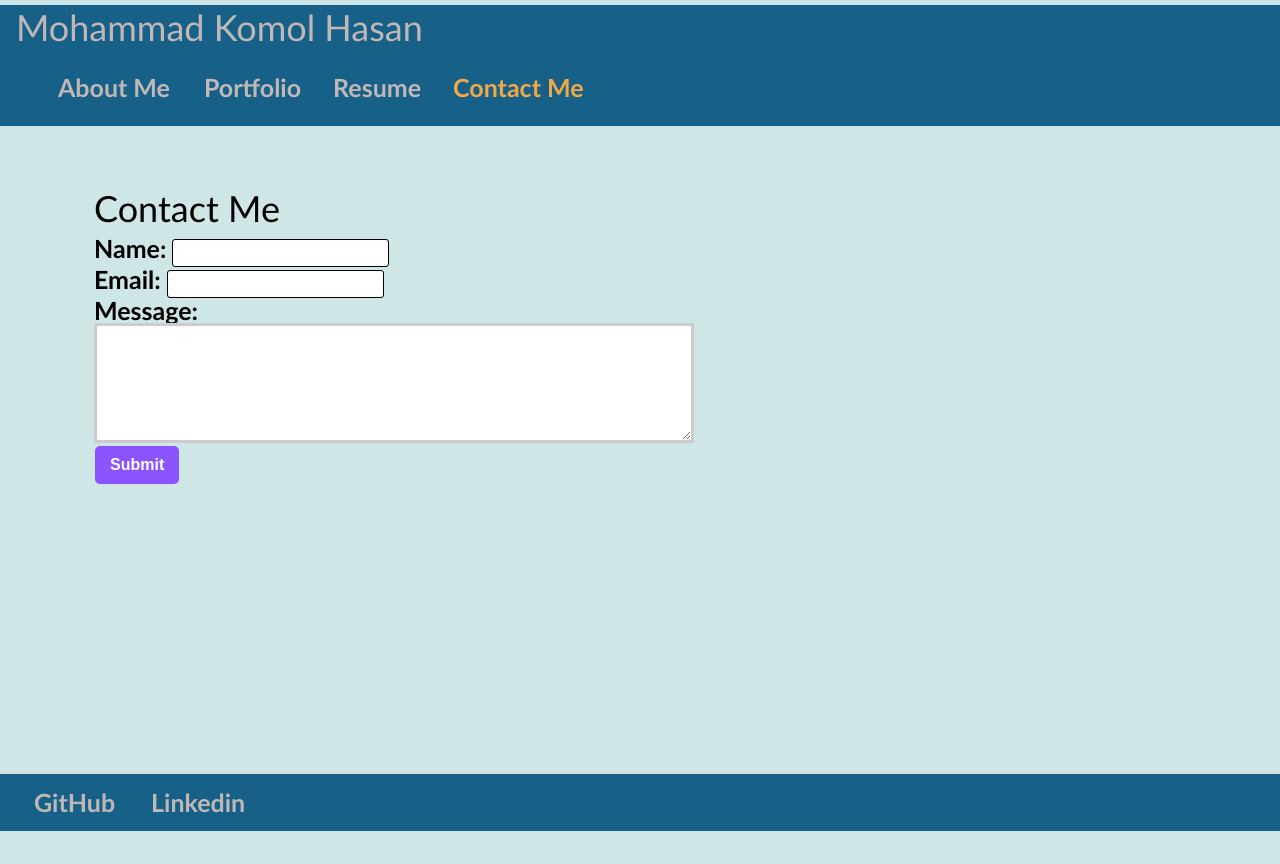
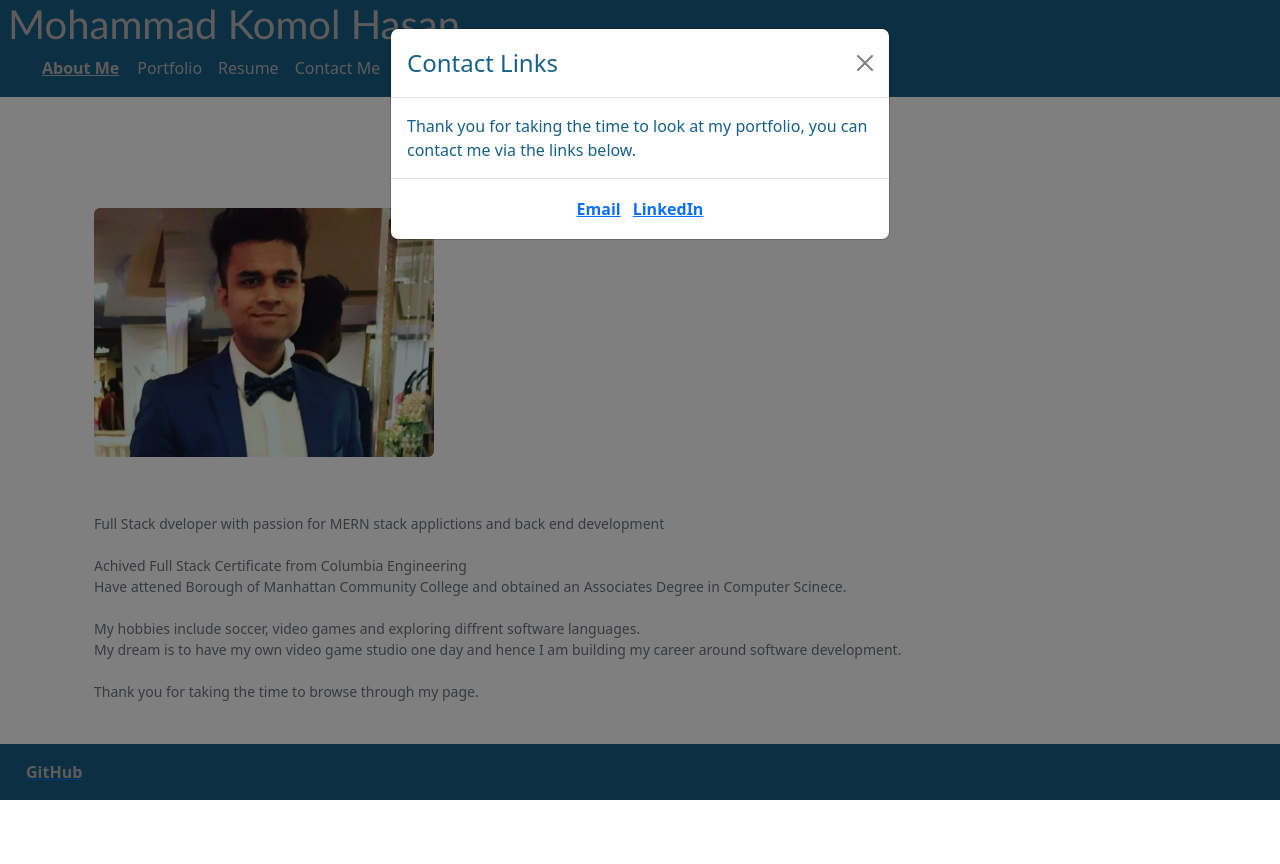
Before and after one commit to MKHLink/enhanced-portfolio, a React (Create React App) app: page / in a window 1280 px wide. Both pictures are taken after a click on the element "Contact Me". Before the commit the page ends 831 px from the top, so only its background shows below. Built offline with nearby package versions, Linux system fonts and the light colour scheme.

Commit message:
made contacts into a modal, fixed footer and made about me section look nicer

```diff
--- a/src/components/About/index.js
+++ b/src/components/About/index.js
@@ -1,15 +1,21 @@
 import React from "react";
 import PFP from "../../Assets/ProfilePic/PFP.jpg";
+import Image from 'react-bootstrap/Image'
+import Figure from 'react-bootstrap/Figure';
 
 function About(){
     return(
         <section className="my-5">
-            <h1 id="about">About Me</h1>
-            <img src={PFP} className="my-2" style={{width:"50%"}} alt="profile-pic"/>
-            <p className="mx-1">
-                 I am an aspiring software developer currently enrolled in a rigourous coding bootcamp at Columbia Coding Bootcamp.<br />
-                 <br/>
-                I have attened Borough of Manhattan Community College and
+
+
+            <Figure>
+      <Figure.Image className="my-2" src={PFP} style={{width:"35%"}} rounded alt="profile-pic"/>
+      <Figure.Caption className="my-5">
+        Full Stack dveloper with passion for MERN stack applictions and back end development<br />
+                <br/>
+                Achived Full Stack Certificate from Columbia Engineering
+                <br/>
+                Have attened Borough of Manhattan Community College and
                 obtained an Associates Degree in Computer Scinece. <br />
                 <br/>
                 My hobbies include soccer, video games and exploring diffrent software languages.<br />
@@ -17,7 +23,9 @@ function About(){
                 I am building my career around software development.<br />
                 <br/>
                 Thank you for taking the time to browse through my page.
-            </p>
+
+      </Figure.Caption>
+    </Figure>
         </section>
     );
 }
--- a/src/components/Contact/index.js
+++ b/src/components/Contact/index.js
@@ -1,65 +1,25 @@
-import React,{useState} from "react";
-import {validateEmail} from "../../utils/helpers";
+import React from "react";
+
+import Card from 'react-bootstrap/card';
 
 function Contact(){
 
-    const [errorMessage, setErrorMessage] = useState('');
-    const [formState, setFormState] = useState({name: '',email: '', message: ''});
-    const {name, email, message} = formState;
+      return (
+        <main>
+          <Card className="card" style={{ width: '25rem' }}>
+          <Card.Body>
+            <Card.Title>Contact Links</Card.Title>
 
-    function handleChange(e){
-        if (e.target.name === 'email') {
-            const isValid = validateEmail(e.target.value);
-            console.log(isValid);
-            if (!isValid) {
-                setErrorMessage('Your email is invalid.');
-              } else {
-                setErrorMessage('');
-              }
-            } else {
-                if (!e.target.value.length) {
-                  setErrorMessage(`${e.target.name} is required.`);
-                } else {
-                  setErrorMessage('');
-                }
-          }
-          if (!errorMessage) {
-            setFormState({ ...formState, [e.target.name]: e.target.value });
-          }
+            <Card.Text>
+            Thank you for taking the time to look at my portfolio, you can contact me via the links below.
+            </Card.Text>
+            <Card.Link href="mailto: likhon.hasan312@gmail.com">Email</Card.Link>
+            <Card.Link href="https://www.linkedin.com/in/likhonhasan312/">LinkedIn</Card.Link>
+          </Card.Body>
+        </Card>
+
+        </main>
+      );
     }
 
-
-    return(
-        <section>
-            <h1>Contact Me</h1>
-            <form id="contact-form">
-                <div>
-                    <label htmlFor="name">Name: </label>
-                    <input type="text" name="name" defaultValue={name} onBlur={handleChange}/>
-                </div>
-                <div>
-                    <label htmlFor="email">Email: </label>
-                    <input type="text" name="email" defaultValue={email} onBlur={handleChange}/>
-                </div>
-                <div>
-                    <label htmlFor="message">Message: </label>
-                    <textarea name="message" rows="5" defaultValue={message} onBlur={handleChange}/>
-                </div>
-                {errorMessage && (
-                <div>
-                    <p className="error-text">{errorMessage}</p>
-                </div>
-                )}
-
-                <button type="submit">Submit</button>
-                <br/>
-                <br/>
-                <br/>
-                <br/>
-                <br/>
-            </form>
-        </section>
-    );
-}
-
 export default Contact;
--- a/src/components/Footer/index.js
+++ b/src/components/Footer/index.js
@@ -4,7 +4,6 @@ function Footer(){
     return(
         <footer>
             <a href="https://github.com/MKHLink" target="_blank" rel="noreferrer"><span className="mx-2">GitHub</span></a>
-            <a href="https://www.linkedin.com/in/likhonhasan312" target="_blank" rel="noreferrer"><span className="mx-2">Linkedin</span></a>
         </footer>
     );
 }
--- a/src/components/Nav/index.js
+++ b/src/components/Nav/index.js
@@ -1,4 +1,7 @@
-import React from "react";
+import React, { useState } from 'react';
+import Modal from 'react-bootstrap/Modal';
+
+import Card from 'react-bootstrap/card';
 
 function Nav(props){
 
@@ -10,6 +13,11 @@ function Nav(props){
         portSelected,
         setPortSelected
         } = props;
+
+        const [show, setShow] = useState(false);
+
+        const handleClose = () => setShow(false);
+        const handleShow = () => setShow(true);
 
     return (
     <header>
@@ -29,9 +37,23 @@ function Nav(props){
             </li>
 
             <li className={`mx-2 ${contactSelected && 'navActive'}`}>
-                <span onClick={()=>{setContactSelected(true);setResumeSelected(false);setPortSelected(false)}}>Contact Me</span>
+                <span onClick={handleShow}>Contact Me</span>
             </li>
         </ul>
+
+        <Modal className='contact' show={show} onHide={handleClose}>
+        <Modal.Header closeButton>
+          <Modal.Title>Contact Links</Modal.Title>
+        </Modal.Header>
+        <Modal.Body>Thank you for taking the time to look at my portfolio, you can contact me via the links below.</Modal.Body>
+        <Modal.Footer style={{
+          display: "flex",
+          justifyContent: "center",
+        }}>
+            <Card.Link href="mailto: likhon.hasan312@gmail.com" centered>Email</Card.Link>
+            <Card.Link href="https://www.linkedin.com/in/likhonhasan312/"  centered target="_blank" rel="noreferrer">LinkedIn</Card.Link>
+        </Modal.Footer>
+      </Modal>
     </header>
     );
 }
--- a/src/index.css
+++ b/src/index.css
@@ -104,9 +104,9 @@ header a {
 footer{
   background: #176087;
   color:rgb(192, 183, 183) ;
-  position: absolute;
+  position: fixed;
   right: 0;
-  margin-top: 20vh;
+  bottom: 0;
   left: 0;
   padding: 1rem;
 }
@@ -246,6 +246,7 @@ textarea {
 .card {
   width: 25%;
   text-align: center;
+  background-color: #176087;
 }
 
 .img-thumbnail {
@@ -306,3 +307,7 @@ a {
 .navActive {
   color: var(--secondary);
 }
+
+.contact{
+  color: #176087;
+}
--- a/src/index.js
+++ b/src/index.js
@@ -3,6 +3,7 @@ import ReactDOM from 'react-dom';
 import './index.css';
 import App from './App';
 import reportWebVitals from './reportWebVitals';
+import 'bootstrap/dist/css/bootstrap.min.css';
 
 ReactDOM.render(
   <React.StrictMode>
```
